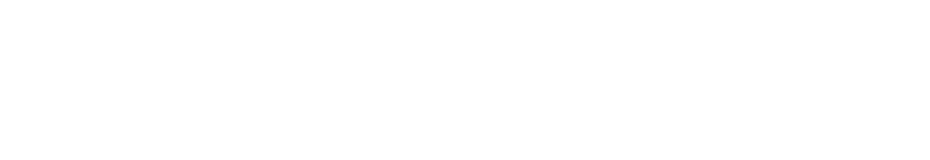
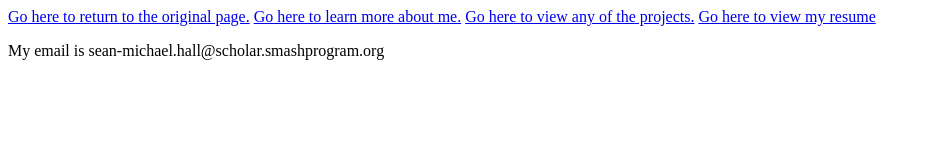
Before and after one commit to mikesean2/mikesean2.github.io, a plain HTML site: page contact.html in a window 1280 px wide. Shown: the whole page, without its empty margins (0-930 px from the left). Drawn offline with Linux system fonts and the light colour scheme.

Commit message:
Update contact.html

```diff
--- a/contact.html
+++ b/contact.html
@@ -4,7 +4,14 @@
     <title></title>
     <link rel= "stylesheet" href="contactStyle.css">
     </head>
+        <nav>
+        <a href="Index.html">Go here to return to the original page.</a>
+        <a href="about.html">Go here to learn more about me.</a>
+        <a href="projects.html">Go here to view any of the projects.</a>
+        <a href="resume.html">Go here to view my resume</a>
+    </nav>
     <body>
+        <p>My email is sean-michael.hall@scholar.smashprogram.org</p>
     </body>
 
 </html>
```
